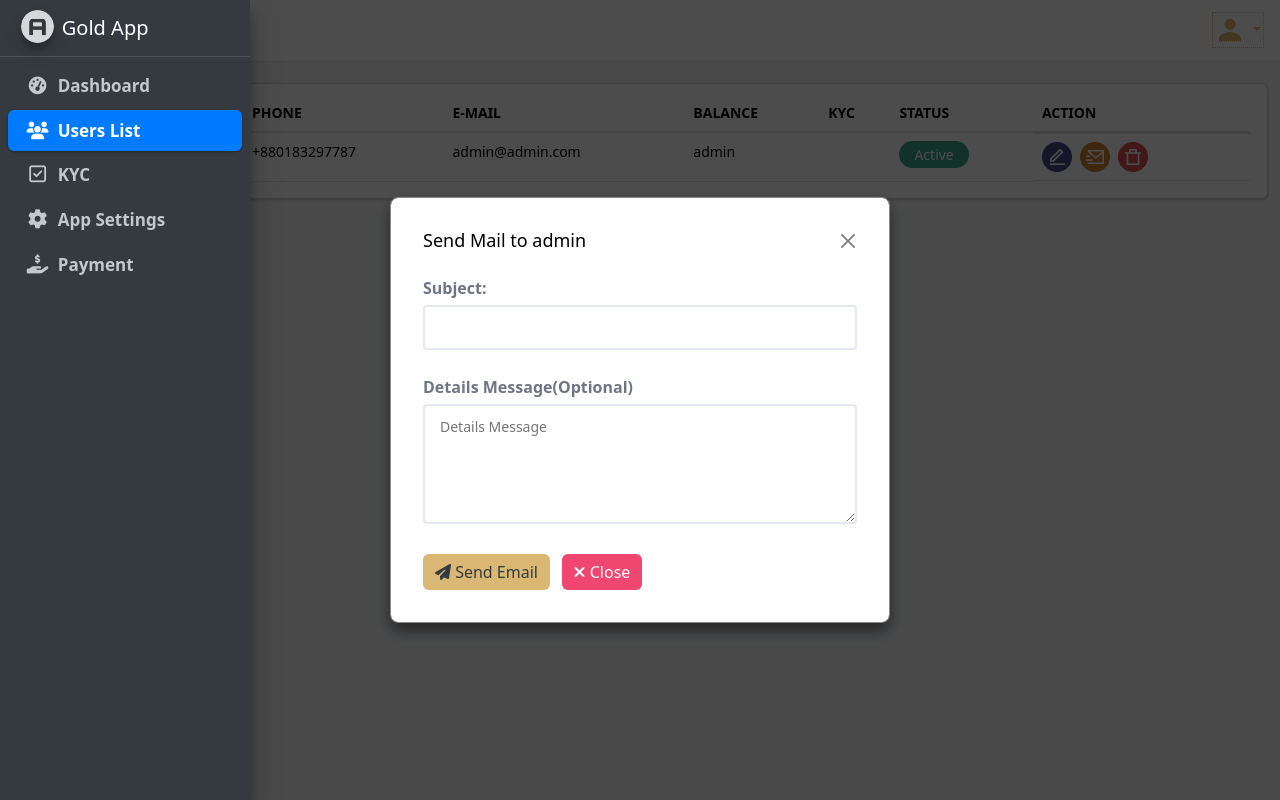
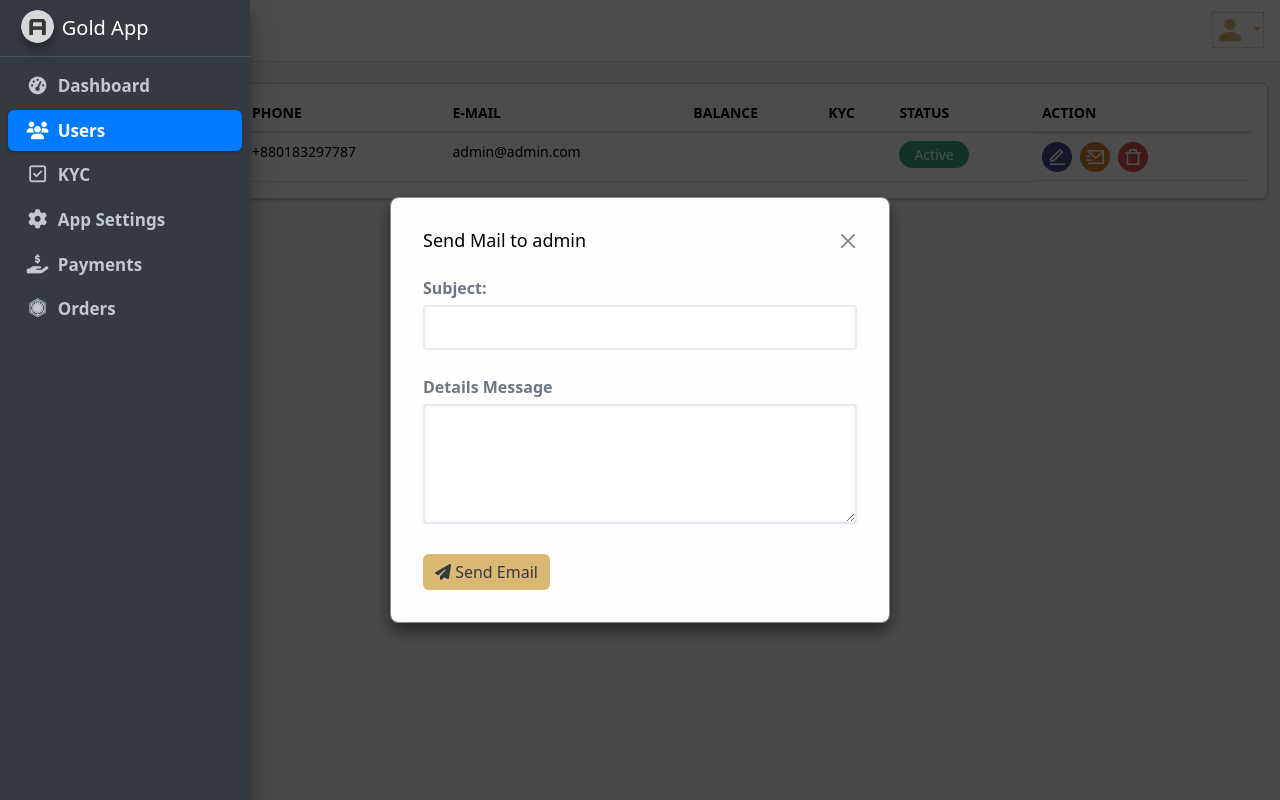
Before and after one commit to ridoy1425/Gold-App, a Laravel app: page /user/index in a window 1280 px wide, after a click that opens the changed part. Run offline with Laravel 8, Linux system fonts and the light colour scheme; a user stored in the database is signed in; data comes from the database, SQL or seed files in the repository; data that the repository does not hold is empty; some libraries are stand-ins or nearby versions.

Commit message:
wallet add in user list

```diff
--- a/app/Http/Controllers/UserController.php
+++ b/app/Http/Controllers/UserController.php
@@ -72,7 +72,6 @@ class UserController extends Controller
 
     public function storeUserDetails(Request $request)
     {
-        try {
         $this->validateWith([
             'gender_id'         => 'sometimes|required|exists:payloads,id',
             'dob'               => 'sometimes|required|date',
@@ -85,6 +84,7 @@ class UserController extends Controller
             'back_image'        => 'sometimes|required|file|mimes:jpg,jpeg,png,bmp,tiff,webp|max:104800',
         ]);
 
+        try {
             $user = Auth::user();
             $userDetails = UserDetail::updateOrCreate([
                 'user_id' => $user->id,
@@ -189,4 +189,13 @@ class UserController extends Controller
             return redirect()->back();
         }
     }
+
+    public function kycStatusUpdate(Request $request)
+    {
+        $kyc = KycInfo::findOrFail($request->kyc_id);
+        $kyc->update(['status' => $request->action]);
+
+        toastr()->success('Success! Kyc Status Updated.');
+        return redirect()->back();
     }
+}
--- a/app/Models/User.php
+++ b/app/Models/User.php
@@ -34,6 +34,11 @@ class User extends Authenticatable
         return $this->hasOne(NomineeInfo::class, 'user_id');
     }
 
+    public function wallet()
+    {
+        return $this->hasOne(Wallet::class, 'user_id');
+    }
+
     public function role()
     {
         return $this->BelongsTo(Role::class, 'role_id');
--- a/resources/views/ui/admin_panel/master.blade.php
+++ b/resources/views/ui/admin_panel/master.blade.php
@@ -114,7 +114,7 @@
                                 class="nav-link {{ $route == 'user-list' || $route == 'user-edit' ? ' active' : '' }}">
                                 <i class="fas fa-users nav-icon"></i>
                                 <p>
-                                    Users List
+                                    Users
                                 </p>
                             </a>
                         </li>
@@ -141,7 +141,16 @@
                                 class="nav-link {{ $route == 'payment-index' ? ' active' : '' }}">
                                 <i class="fa-solid fa-hand-holding-dollar nav-icon"></i>
                                 <p>
-                                    Payment
+                                    Payments
+                                </p>
+                            </a>
+                        </li>
+                        <li class="nav-item ">
+                            <a href="{{ route('Order-index') }}"
+                                class="nav-link {{ $route == 'Order-index' ? ' active' : '' }}">
+                                <i class="fa-brands fa-first-order nav-icon"></i>
+                                <p>
+                                    Orders
                                 </p>
                             </a>
                         </li>
--- a/resources/views/user/user-list.blade.php
+++ b/resources/views/user/user-list.blade.php
@@ -40,7 +40,7 @@
                                     <td>{{ $user->name }}</td>
                                     <td>{{ $user->phone }}</td>
                                     <td>{{ $user->email }}</td>
-                                    <td>{{ $user->name }}</td>
+                                    <td>{{ optional($user->wallet)->balance }}</td>
                                     @if (optional($user->kyc)->status == 'pending')
                                         <td><span class="pending">Pending</span></td>
                                     @elseif(optional($user->kyc)->status == 'success')
@@ -94,8 +94,8 @@
                                                                 </div>
                                                                 <div class="site-input-groups">
                                                                     <label for="" class="box-input-label">Details
-                                                                        Message(Optional)</label>
-                                                                    <textarea name="message" class="form-textarea mb-0" placeholder="Details Message"></textarea>
+                                                                        Message</label>
+                                                                    <textarea name="message" class="form-textarea mb-0"></textarea>
                                                                 </div>
 
                                                                 <div class="action-btns">
@@ -103,10 +103,6 @@
                                                                         class="btn primary-btn centered me-2">
                                                                         <i class="fas fa-paper-plane"></i>
                                                                         Send Email
-                                                                    </button>
-                                                                    <button type="submit" class="btn centered red-btn">
-                                                                        <i class="fa fa-close"></i>
-                                                                        Close
                                                                     </button>
                                                                 </div>
                                                             </form>
```
Also changed, not shown: database/migrations/2023_11_12_060921_create_kyc_infos_table.php, 1 other file. Lines whose indentation alone changed are shown as unchanged.
